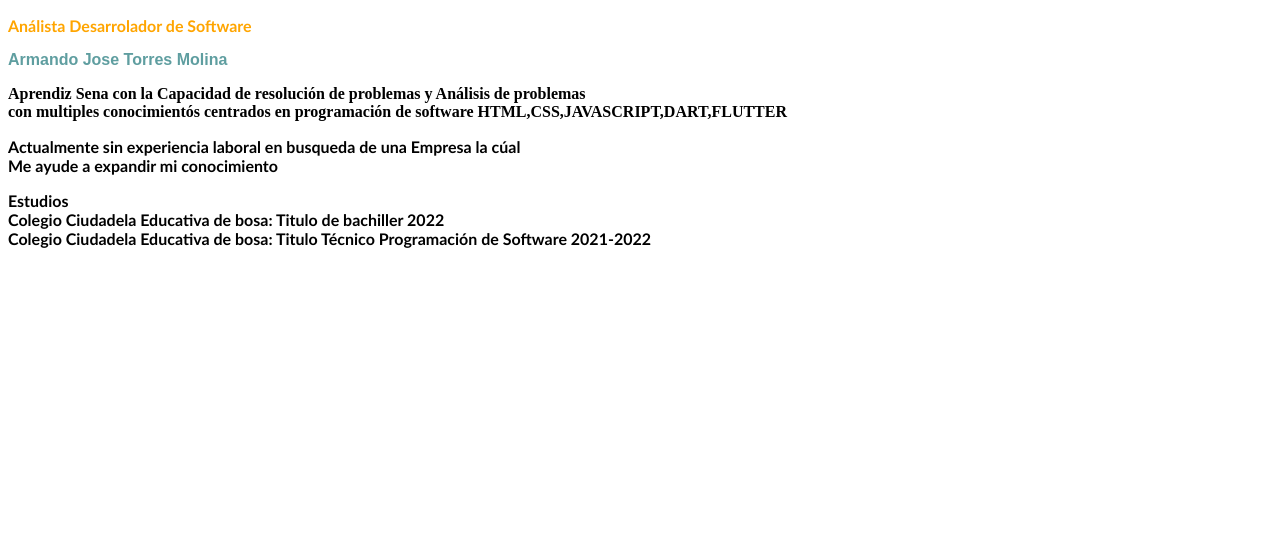
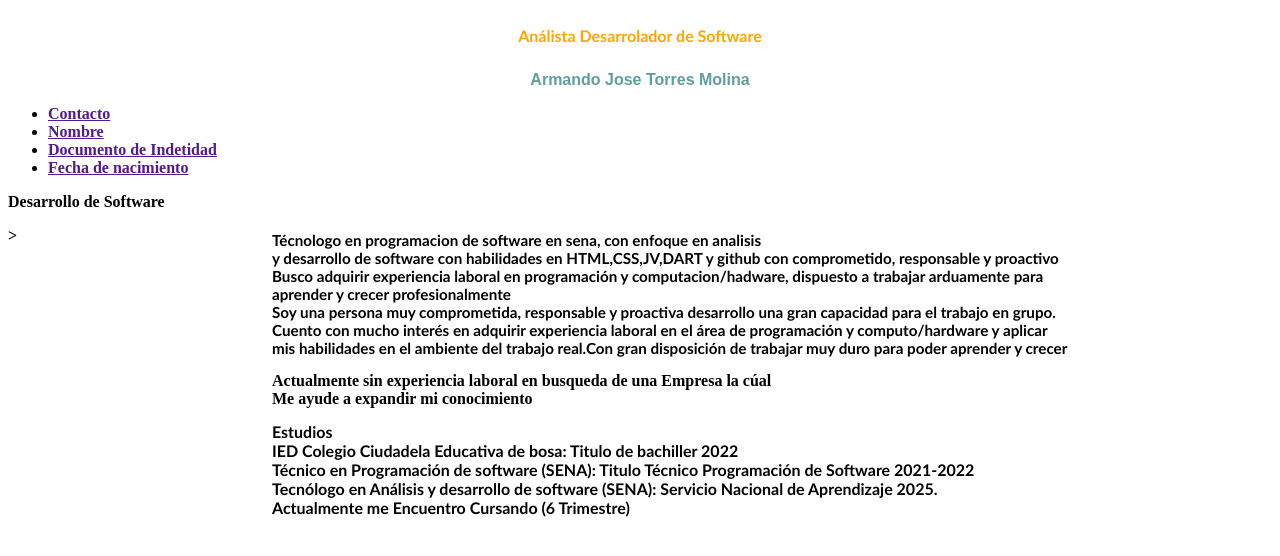
Before and after one commit to Armandopru/PruebaTecnica, a plain HTML site: page index.html in a window 1280 px wide. Drawn offline with Linux system fonts and the light colour scheme.

Commit message:
Armando Torres
Mas información y actualización de vista

```diff
--- a/Estilos/styles.css
+++ b/Estilos/styles.css
@@ -1,19 +1,62 @@
-.body{
-    background-color: aquamarine;
+body{
+    background-color: rgb(255, 255, 255);
+  border-radius: 5px;
+  position: relative;
+
+
 }
 .cargo{
     font-family:'Gill Sans', 'Gill Sans MT', Calibri, 'Trebuchet MS', sans-serif;
     color: orange;
-    align-content: center;
+    padding: 10px 0;
+    text-align: center;
 }
+.informacion{
+    position: relative;
+    width: 1000px;
+    height: 290px;
+  }
+.informacion {
+    position: absolute;
+    top: 200px;
+    right: 0;
+    width: 1000px;
+    height: 150px;
+  }
 .titulo{
     align-items: center;
     font-family: Arial, Helvetica, sans-serif;
     color: cadetblue;
+    text-align: center;
+}
+.informacion{
+    font-family: 'Gill Sans', 'Gill Sans MT', Calibri, 'Trebuchet MS', sans-serif;
+    font-size: small;
 }
 .experiencia{
-    font-family:'Gill Sans', 'Gill Sans MT', Calibri, 'Trebuchet MS', sans-serif;
-}
+    position: relative;
+    width: 1000px;
+    height: 290px;
+  }
+.experiencia {
+    position: absolute;
+    top: 340px;
+    right: 0;
+    width: 1000px;
+    height: 50px;
+  }
+  .estudios{
+    position: relative;
+    width: 1000px;
+    height: 290px;
+  }
+.estudios {
+    position: absolute;
+    top: 390px;
+    right: 0;
+    width: 1000px;
+    height: 50px;
+  }
 .estudios{
     font-family:'Gill Sans', 'Gill Sans MT', Calibri, 'Trebuchet MS', sans-serif
 }
--- a/index.html
+++ b/index.html
@@ -11,14 +11,27 @@
     <body>
         <p class="cargo" ><strong>Análista Desarrolador de Software</strong></p>
         <p class="titulo"><strong>Armando Jose Torres Molina</p>
-        <p class="Informacion"><strong>Aprendiz Sena con la Capacidad de resolución de problemas y Análisis de problemas<br>
-        con multiples conocimientós centrados en programación de software HTML,CSS,JAVASCRIPT,DART,FLUTTER
-        </strong></p>
+            <ul>
+                <li><a href="">Contacto</a></li>
+                <li><a href="">Nombre</a></li>
+                <li><a href="">Documento de Indetidad</a></li>
+                <li><a href="">Fecha de nacimiento </a></li>
+              </ul>
+        <p class="habilidades Principales"> Desarrollo de Software</p>>
+        <div class="informacion"><h3>Técnologo en programacion de software en sena, con enfoque en analisis<br>
+            y desarrollo de software con habilidades en HTML,CSS,JV,DART y github con comprometido, responsable y proactivo<br>
+            Busco adquirir experiencia laboral en programación y computacion/hadware, dispuesto a trabajar arduamente para <br>
+            aprender y crecer profesionalmente<br>
+            Soy una persona muy comprometida, responsable y proactiva desarrollo una gran capacidad para el trabajo en grupo.<br>
+            Cuento con mucho interés en adquirir experiencia laboral en el área de programación y computo/hardware y aplicar<br>
+            mis habilidades en el ambiente del trabajo real.Con gran disposición de trabajar muy duro para poder aprender y crecer
+        </div>
         <p class="experiencia"><strong>Actualmente sin experiencia laboral en busqueda de una Empresa la cúal<br>
             Me ayude a expandir mi conocimiento
         <p class="estudios"><strong>Estudios</strong><br>
-            Colegio Ciudadela Educativa de bosa: Titulo de bachiller 2022<br>
-            Colegio Ciudadela Educativa de bosa: Titulo Técnico Programación de Software 2021-2022<br>
+            IED Colegio Ciudadela Educativa de bosa: Titulo de bachiller 2022<br>
+            Técnico en Programación de software (SENA): Titulo Técnico Programación de Software 2021-2022<br>
+            Tecnólogo en Análisis y desarrollo de software (SENA): Servicio Nacional de Aprendizaje 2025.<br>
+            Actualmente me Encuentro Cursando (6 Trimestre)
         </strong></p>
-
     </body>
```
